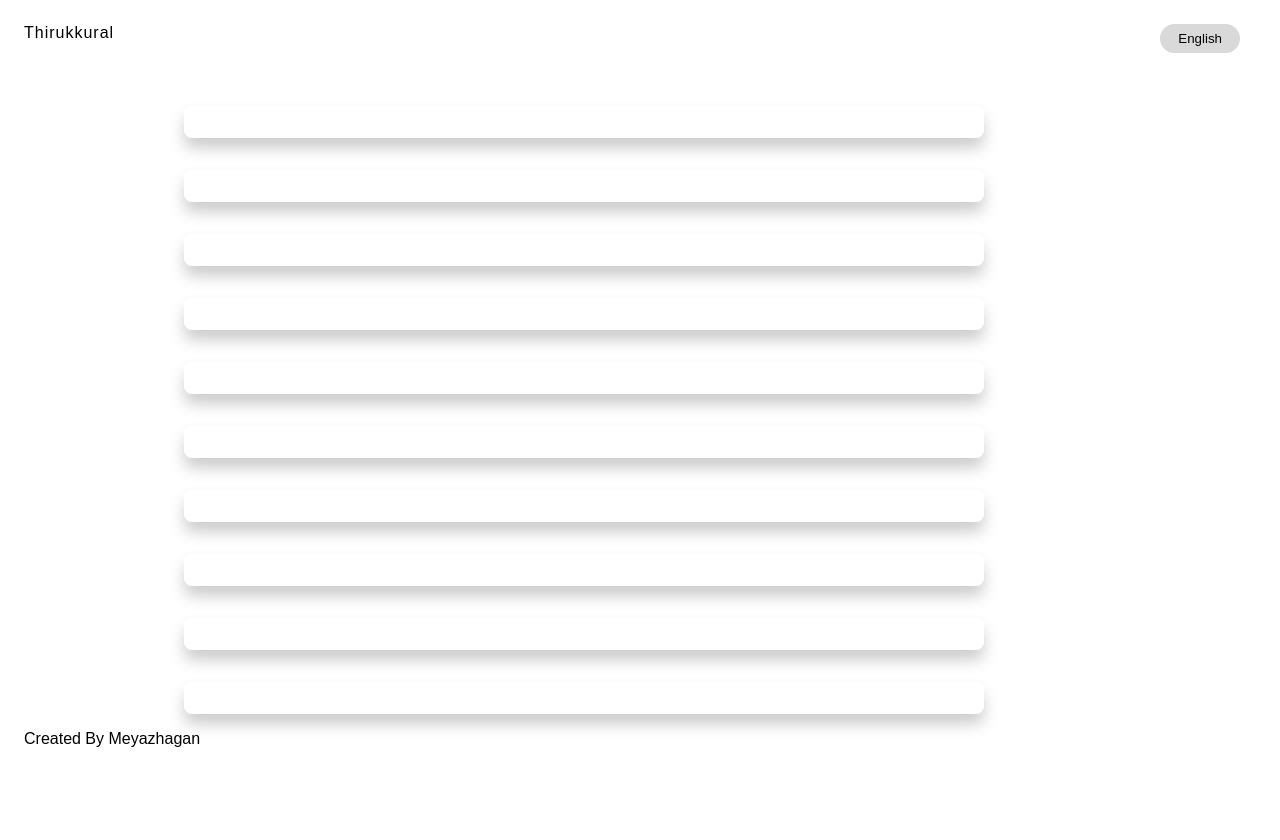
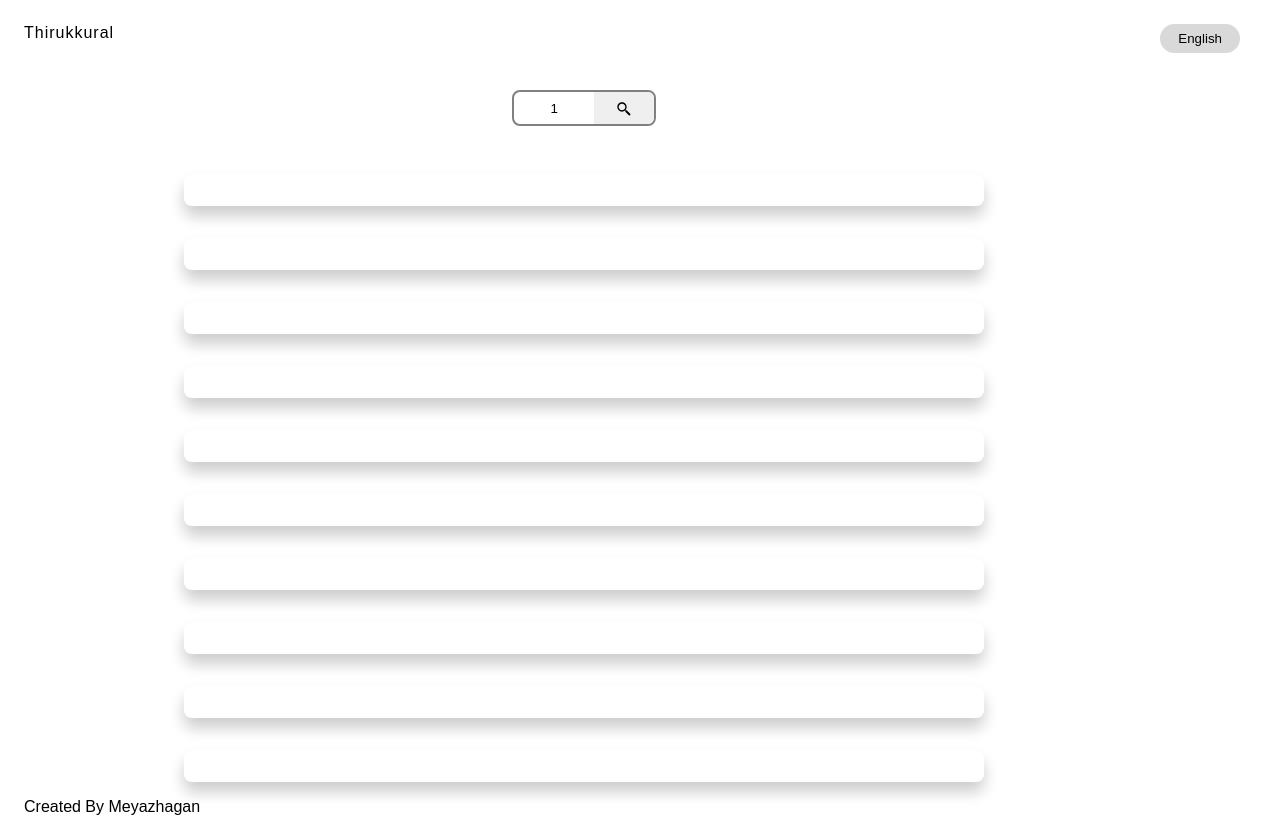
Before and after one commit to Meyazhagan/Thirukkural, a plain HTML site: page index.html in a window 1280 px wide. Before the commit the page ends 800 px from the top, so only its background shows below. Drawn offline with Linux system fonts and the light colour scheme; no server answers; a web font is replaced by a local one.

Commit message:
updated page input

```diff
--- a/css/style.css
+++ b/css/style.css
@@ -121,3 +121,34 @@ body {
 .index {
   margin-left: 1rem;
 }
+
+.search {
+  display: flex;
+  align-items: center;
+  justify-content: center;
+  border: 2px solid grey;
+  border-radius: 0.5rem;
+  overflow: hidden;
+  margin-bottom: 2rem;
+}
+input {
+  display: inline-block;
+  height: 2rem;
+  width: 3rem;
+  border-radius: 0.5rem;
+  padding: 0rem 1rem;
+  text-align: center;
+  border: none;
+  outline: none;
+}
+.search-btn {
+  height: 2rem;
+  border: none;
+  /* background-color: rgb(252, 144, 2); */
+}
+
+.search-img {
+  width: 1rem;
+  /* background-color: blue; */
+  padding: 0.5rem 1rem;
+}
--- a/index.html
+++ b/index.html
@@ -20,6 +20,14 @@
       <button class="btn head" id="lang" onclick="toggleLang()">English</button>
     </div>
     <div class="main">
+      <div class="search">
+        <input type="text" id="pageNo" value="1" /><button
+          class="search-btn"
+          onclick="search()"
+        >
+          <img class="search-img" src="image/search.svg" />
+        </button>
+      </div>
       <div id="head"></div>
       <div id="poem-container"></div>
     </div>
--- a/js/script.js
+++ b/js/script.js
@@ -8,7 +8,7 @@ class Poem {
     this.poems = [];
     this.clearContainer();
     if (number < 0 || number >= 133) {
-      throw new Error("Invalid Page");
+      throw new Error("Enter Page Number between 1 to 133");
     }
     let urls = [];
     for (let i = 1; i < 11; i++) {
@@ -21,7 +21,7 @@ class Poem {
   async fetchPage(urls, number) {
     const promises = await Promise.all(urls.map((url) => fetch(url)));
     let isDone = false;
-    promises.forEach((promise, index) => {
+    promises.forEach((promise) => {
       promise
         .json()
         .then((poem) => {
@@ -47,7 +47,6 @@ class Poem {
   }
   createCard(poem) {
     let index = poem.number % 10 || 10;
-    console.log(index);
     document.querySelector(`#poem-${index}`).innerHTML = `
     <div class="index"><span class="content">${poem.number}</span></div>
     <div class="poem">
@@ -99,7 +98,8 @@ class Poem {
 }
 
 const poem = new Poem();
-poem.getPage(1);
+const pageNo = document.querySelector("#pageNo");
+poem.getPage(pageNo.value - 1);
 
 function toggle(id) {
   document.querySelector(`#${id}`).classList.toggle("inactive");
@@ -109,6 +109,15 @@ function toggleLang() {
   let lang = poem.changeLang();
   let langbtn = document.querySelector(`#lang`);
   langbtn.innerText = lang === "tam" ? "English" : "Tamil";
+}
+
+function search() {
+  try {
+    poem.getPage(pageNo.value - 1);
+  } catch (e) {
+    document.querySelector("#head").innerText = "";
+    document.querySelector("#poem-container").innerText = e;
+  }
 }
 // poem.changeLang("eng");
 
```
Also changed, not shown: image/search.svg (added).
